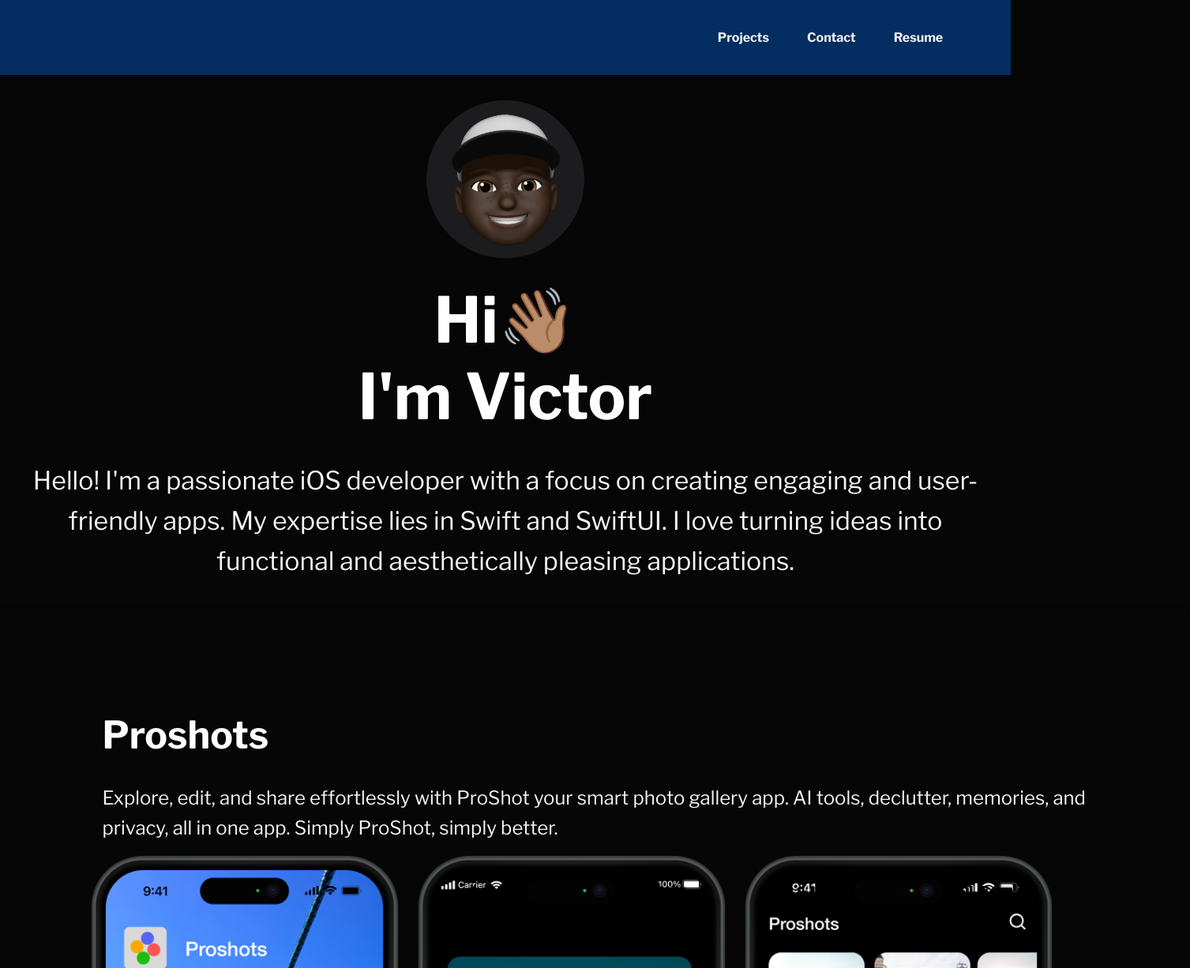
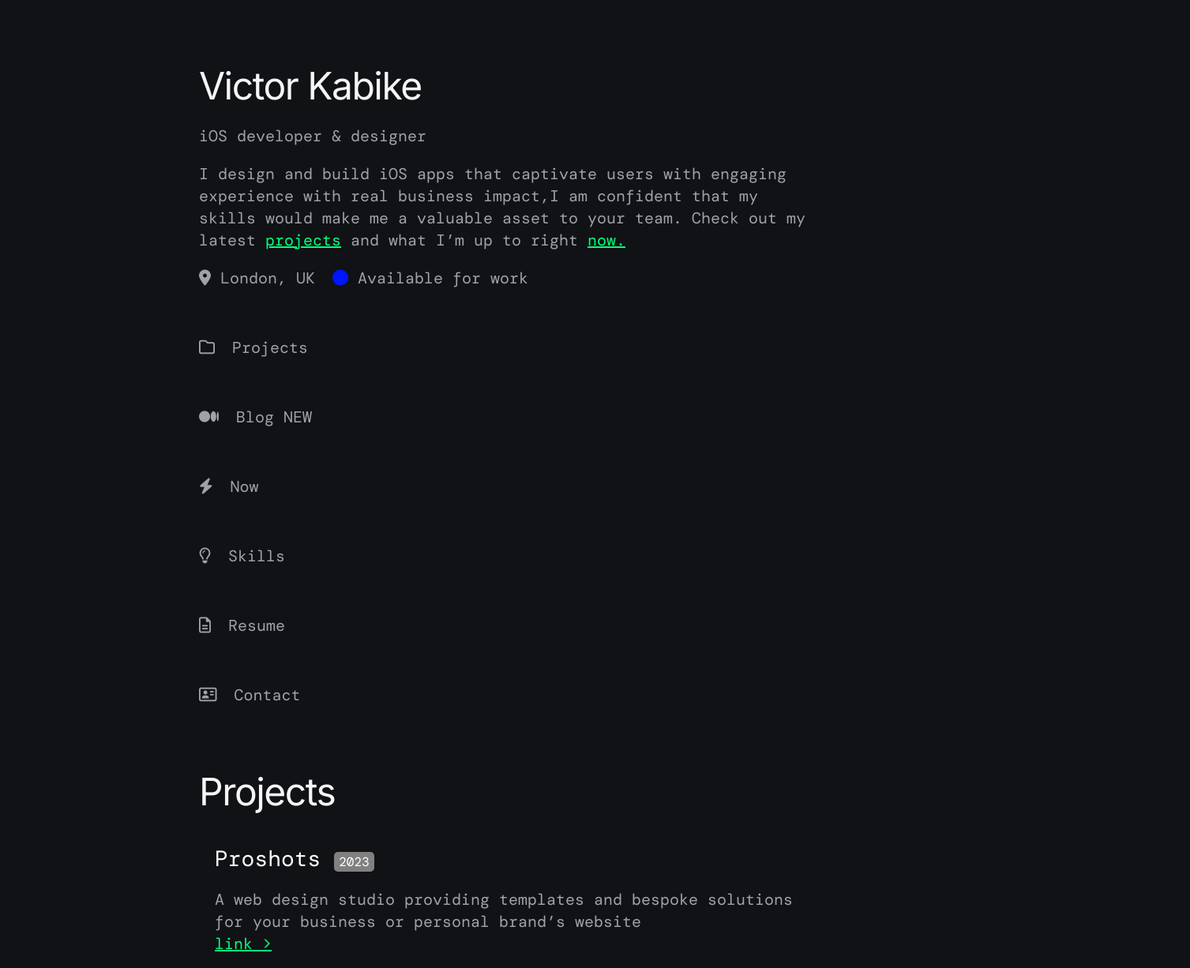
Before and after one commit to victorkabike-ios/victorkabike-ios.github.io, a plain HTML site: page index.html in a window 1280 px wide. Shown: the top 1226 px of the page at 79% size, 1507 px wide, since content can reach past the window. Drawn offline with nearby package versions, Linux system fonts and the light colour scheme; a web font is replaced by a local one.

Commit message:
Add files via upload

```diff
--- a/index.html
+++ b/index.html
@@ -1,78 +1,67 @@
 <!DOCTYPE html>
-<html lang="en">
+<html>
 <head>
-    <meta charset="UTF-8">
-    <meta name="viewport" content="width=device-width, initial-scale=1.0">
-    <link rel="stylesheet" href="style.css">
-    <link rel="stylesheet" href="https://fonts.googleapis.com/css2?family=Libre+Franklin:wght@400;700&display=swap">
-    <title>Your iOS Portfolio</title>
+    <link href="https://cdn.jsdelivr.net/npm/bootstrap@5.0.2/dist/css/bootstrap.min.css" rel="stylesheet" integrity="sha384-EVSTQN3/azprG1Anm3QDgpJLIm9Nao0Yz1ztcQTwFspd3yD65VohhpuuCOmLASjC" crossorigin="anonymous">
+    <link rel="stylesheet" type="text/css" href="style.css">
+    <link href="https://fonts.googleapis.com/css2?family=DM+Mono:ital@1&display=swap" rel="stylesheet">
+    <link href="https://fonts.googleapis.com/css2?family=DM+Mono:wght@400;700&display=swap" rel="stylesheet">
+    <link href="https://fonts.googleapis.com/css2?family=Inter:wght@400;700&display=swap" rel="stylesheet">
+    <link rel="stylesheet" href="https://cdnjs.cloudflare.com/ajax/libs/font-awesome/6.5.1/css/all.min.css">
+<link rel="stylesheet" href="https://cdn.jsdelivr.net/npm/bootstrap-icons@1.3.0/font/bootstrap-icons.css">
+    <meta name="viewport" content="width=device-width, initial-scale=1">
+
 </head>
 <body>
-    <header>
-        <nav>
-            <ul>
-                <li><a href="#projects">Projects</a></li>
-                <li><a href="#contact">Contact</a></li>
-                <li><a href="#resume">Resume</a></li>
-            </ul>
-        </nav>
-    </header>
-
-    <main>
-        <section class="about">
-            <div class="profile">
-                <img src="/images/profile.jpg" alt="Your Profile Image">
-                <h1>Hi👋🏽 <br>I'm Victor</h1>
-                <p>
-                    Hello! I'm a passionate iOS developer with a focus on creating engaging and user-friendly apps.
-                    My expertise lies in Swift and SwiftUI. I love turning ideas into functional and aesthetically pleasing applications.
-                </p>
+    <div class="container text-start custom-padding">
+    <div class="header">Victor Kabike</div>
+    <div class="sub-header">iOS developer & designer</div>
+    <div class="description">
+        I design and build iOS apps that captivate users with engaging experience with real business impact,I am confident that my skills would make me a valuable asset to your team. Check out my latest <a href="#">projects</a> and what I’m up to right <a href="#">now.</a>
+    </div>
+    <div class="status">
+        <i class="fas fa-map-marker-alt"></i>
+        <span>London, UK</span>
+        <i class="fas fa-circle last-icon"></i>
+        <span>Available for work</span>
     </div>
 
 
-        </section>
 
-        <section id="projects" class="projects-container">
-            <!-- Project 1 -->
-            <div class="project">
-                <h2>Proshots</h2>
-                <p>Explore, edit, and share effortlessly with ProShot your smart photo gallery app. AI tools, declutter, memories, and privacy, all in one app. Simply ProShot, simply better.</p>
-                <div class="screenshot-container">
-                    <img src="\images\project1-screenshot1.png" alt="Project 1 Screenshot 1">
-                    <img src="\images\project1-screenshot2.png" alt="Project 1 Screenshot 2">
-                    <img src="\images\project1-screenshot3.png" alt="Project 1 Screenshot 3">
+    <div class="nav">
+        <a href="#"><i class="fa-regular fa-folder"></i> Projects</a>
+        <a href="#"><i class="fa-brands fa-medium"></i> Blog NEW</a>
+        <a href="#"><i class="fa-solid fa-bolt"></i> Now</a>
+        <a href="#"><i class="fa-regular fa-lightbulb"></i></i> Skills</a>
+        <a href="#"><i class="fa-regular fa-file-lines"></i> Resume</a>
+        <a href="#"><i class="fa-regular fa-address-card"></i> Contact</a>
     </div>
 
+
+    <div class="projects">
+        <h2 class="title">Projects</h2>
+        <div class="project">
+            <h3>Proshots <span class="date">2023</span></h3>
+            <p>A web design studio providing templates and bespoke solutions for your business or personal brand’s website</p>
+            <a href="#">link ></a>
+            <div class="screenshots">
+                <div class="screenshot">
+                    <img src="\images\project1-screenshot1.png"  alt="Screenshot 1">
                 </div>
-
-            <!-- Project 2 -->
-            <div class="project"
-                <h2>Project 2</h2>
-                <div class="screenshot-container">
-                    <img src="project2-screenshot1.jpg" alt="Project 2 Screenshot 1">
-                    <img src="project2-screenshot2.jpg" alt="Project 2 Screenshot 2">
-                    <img src="project2-screenshot3.jpg" alt="Project 2 Screenshot 3">
+                <div class="screenshot">
+                    <img src="\images\project1-screenshot2.png"  alt="Screenshot 2">
                 </div>
-                <p>Description of Project 2 with SwiftUI. Lorem ipsum dolor sit amet, consectetur adipiscing elit.</p>
+                <div class="screenshot">
+                    <img src="\images\project1-screenshot3.png"  alt="Screenshot 3">
                 </div>
-
-            <!-- Project 3 -->
-            <div class="project">
-                <h2>Project 3</h2>
-                <div class="screenshot-container">
-                    <img src="project3-screenshot1.jpg" alt="Project 3 Screenshot 1">
-                    <img src="project3-screenshot2.jpg" alt="Project 3 Screenshot 2">
-                    <img src="project3-screenshot3.jpg" alt="Project 3 Screenshot 3">
             </div>
-                <p>Description of Project 3 with SwiftUI. Lorem ipsum dolor sit amet, consectetur adipiscing elit.</p>
         </div>
-        </section>
-
-
-    </main>
-    <footer>
-        <p>&copy; 2023 Your Name - iOS Developer</p>
-    </footer>
+        <div class="skills">
+            <h3>Frameplate <span class="date">2023</span></h3>
+            <p>Description for Frameplate...</p>
+            <a href="#">Link for Frameplate...</a>
+        </div>
+    </div>
+    </div>
 </body>
-
+<script src="https://cdn.jsdelivr.net/npm/bootstrap@5.0.2/dist/js/bootstrap.bundle.min.js" integrity="sha384-MrcW6ZMFYlzcLA8Nl+NtUVF0sA7MsXsP1UyJoMp4YLEuNSfAP+JcXn/tWtIaxVXM" crossorigin="anonymous"></script>
 </html>
--- a/style.css
+++ b/style.css
@@ -1,141 +1,154 @@
-body, h1, h2, p, ul {
-    margin: 0;
-    padding: 0;
+body {
+    background-color: rgb(17, 18, 21);
+    color: #fff;
+    font-family: 'DM Mono', monospace;
+    /* font-style: italic; */
+    margin: 60px 0px 0px;
+    padding: 20px;
+
 }
-body {
-    font-family: 'Libre Franklin', sans-serif;
-    margin: 0;
-    padding: 0;
-    background-color: rgb(7, 6, 6);
-    color: #333;
+.container {
+    max-width: 800px; /* Adjust as needed */
+
+}
+a {
+    font-family: 'DM Mono', monospace;
+    font-size: 20px;
+    line-height: 28px;
+    vertical-align: baseline;
+    letter-spacing: normal;
+    word-spacing: 0px;
+    margin: 20px 0px 0px;
+    padding: 0px;
+    font-weight: 400;
+    color: rgb(2, 255, 124);
 }
 
-header {
-    padding: 1rem 0;
-    text-align: center;
-    color: #f8f8f8;
-    background-color: rgb(4, 45, 98);
-    padding: 1cm;
-
+.header {
+    font-family: 'Inter-BlackItalic', 'Inter', sans-serif;
+    font-size: 48px;
+    line-height: 57.6px;
+    letter-spacing: -1.5px;
+    color: #F5F5F7;
+    text-align: start;
 }
 
-nav ul {
-    list-style: none;
-    display: flex;
-    justify-content: right;
-    margin: 0;
-    padding: 0;
+
+.description, .sub-header  {
+    font-family: 'DM Mono', monospace;
+    font-size: 20px;
+    line-height: 28px;
+    vertical-align: baseline;
+    letter-spacing: normal;
+    word-spacing: 0px;
+    margin: 20px 0px 0px;
+    padding: 0px;
+    font-weight: 400;
+    color: rgb(161, 161, 170);
+}
+.status {
+    margin-top: 20px;
+    font-family: 'DM Mono', monospace;
+    font-size: 20px;
+    line-height: 28px;
+    vertical-align: baseline;
+    letter-spacing: normal;
+    word-spacing: 0px;
+    margin: 20px 0px 0px;
+    padding: 0px;
+    font-weight: 400;
+    color: rgb(161, 161, 170);
+}
+.status span {
+    display: inline-block;
+    margin-right: 10px;
+}
+.last-icon {
+    color: #0015ff; /* Change this to the color you want */
 }
 
-nav li {
-    margin-right: 3rem;
+
+.nav {
+    display: flex;
+    flex-direction: column;
+    font-size: 20px;
+    line-height: 28px;
+    vertical-align: baseline;
+    letter-spacing: normal;
+    word-spacing: 0px;
+    margin: 40px 0px 0px;
+    padding: 0px;
+    font-weight: 400;
+    color: rgb(161, 161, 170);
 }
 
-nav a {
+.nav a {
+    flex: 1;
     text-decoration: none;
-    color: #f4f4f4;
-    font-weight: bold;
-    font-size: 1rem;
-    transition: color 0.3s ease-in-out;
+    color: inherit;
+    margin-bottom: 40px;
 }
 
-nav a:hover {
-    color: #ffffff; /* Change the color on hover */
+
+
+.nav i {
+    margin-right: 10px;
+}
+.projects {
+   margin: 40px 0px 0px;
 }
 
-.profile {
-    text-align: center;
-    margin-bottom: 20px;
+.title {
+    font-family: 'Inter-BlackItalic', 'Inter', sans-serif;
+    font-size: 48px;
+    line-height: 57.6px;
+    letter-spacing: -1.5px;
+    color: #F5F5F7;
+    text-align: start;
+    margin-bottom: 40px;
+}
+.project {
+    margin: 20px;
+}
+.project p {
+    font-family: 'DM Mono', monospace;
+    font-size: 20px;
+    line-height: 28px;
+    vertical-align: baseline;
+    letter-spacing: normal;
+    word-spacing: 0px;
+    margin: 20px 0px 0px;
+    padding: 0px;
+    font-weight: 400;
+    color: rgb(161, 161, 170);
+}
+.date {
+    font-size: 16px;
+    line-height: 18px;
+    vertical-align: baseline;
+    letter-spacing: normal;
+    word-spacing: 0px;
+    background-color: #808080; /* Change this to the desired gray color */
+    border-radius: 5px; /* Adjust this to change the roundness of the corners */
+    padding: 2px 6px; /* This adds some space around the text inside the rectangle */
+}
+.screenshots {
+    display: flex;
+    justify-content: space-between;
+    transition: background-color 0.3s ease; /* This will animate the background color change */
+    padding: 20px;
+    margin: 20px 0px 0px;
+    border-radius: 20px; /* Adjust this to change the roundness of the corners */
 }
 
-.profile img {
-    width: 200px;
-    height: 200px;
-    border-radius: 50%;
-    object-fit: cover;
-    margin-bottom: 10px;
+.screenshot {
+    padding: 10px;
+    margin: 40px 0px 0px; /* This adds some space around the image inside the rectangle */
 }
-
-.profile h1 {
-    margin: 0;
-    font-size: 5rem;
+.screenshot img {
+    width: 180px; /* Adjust this to change the width of the image */
+    height: auto; /* This will maintain the aspect ratio of the image */
 }
-
-.profile p {
-    margin: 0;
-    font-size: 2rem;
+.screenshots:hover {
+    background-color:rgb(255, 255, 255, 0.05); /* Change this to the desired gray color */
 }
-
-main {
-    width: 100%;
-    margin: 2rem auto;
-}
-
-.project {
-    width: 100%;
-    margin-bottom: 2rem;
-    box-shadow: 0 0 10px rgba(0, 0, 0, 0.1);
-    border-radius: 8px;
-    overflow: hidden;
-    transition: transform 0.3s ease-in-out;
-    padding: 3cm;
-}
-.project h2 {
-    font-size: 3rem;
-    padding: 1rem;
-    margin: 0;
-    color: #ffffff;
-}
-
-.project:hover {
-    transform: scale(1.05);
-}
-
-.projects-container {
-    display: flex;
-    flex-direction: column;
-    gap: 20px;
-    padding: auto;
-
-}
-.screenshot-container {
-    display: flex;
-    flex-direction: row;
-    gap: 20px;
-    width: 33.33%;
-    height: 800px;
-
-}
-.screenshot-container img {
-    flex-grow: 1;
-    object-fit: cover;
-    border-radius: 1cm;
-}
-h1 {
-    font-size: 100rem; /* Add the desired font size */
-    padding: 1rem;
-    margin: 0;
-    color: #ffffff;
-}
-
-h2 {
-    color: #ffffff;
-    padding: 1rem;
-    margin: 0;
-}
-
-p {
-    line-height: 1.6;
-    font-size: 1.5rem;
-    padding: 1rem;
-    margin: 0;
-    color: #f4f4f4;
-}
-footer {
-    text-align: left;
-    padding: 1rem;
-    position: initial;
-    bottom: 0;
-    background-color: rgb(4, 45, 98); /* Add background color for better visibility */
-    color: #fff; /* Add text color for better visibility */
-}
```
Also changed, not shown: script.js (+0 -17 lines). Lines whose indentation alone changed are shown as unchanged.
